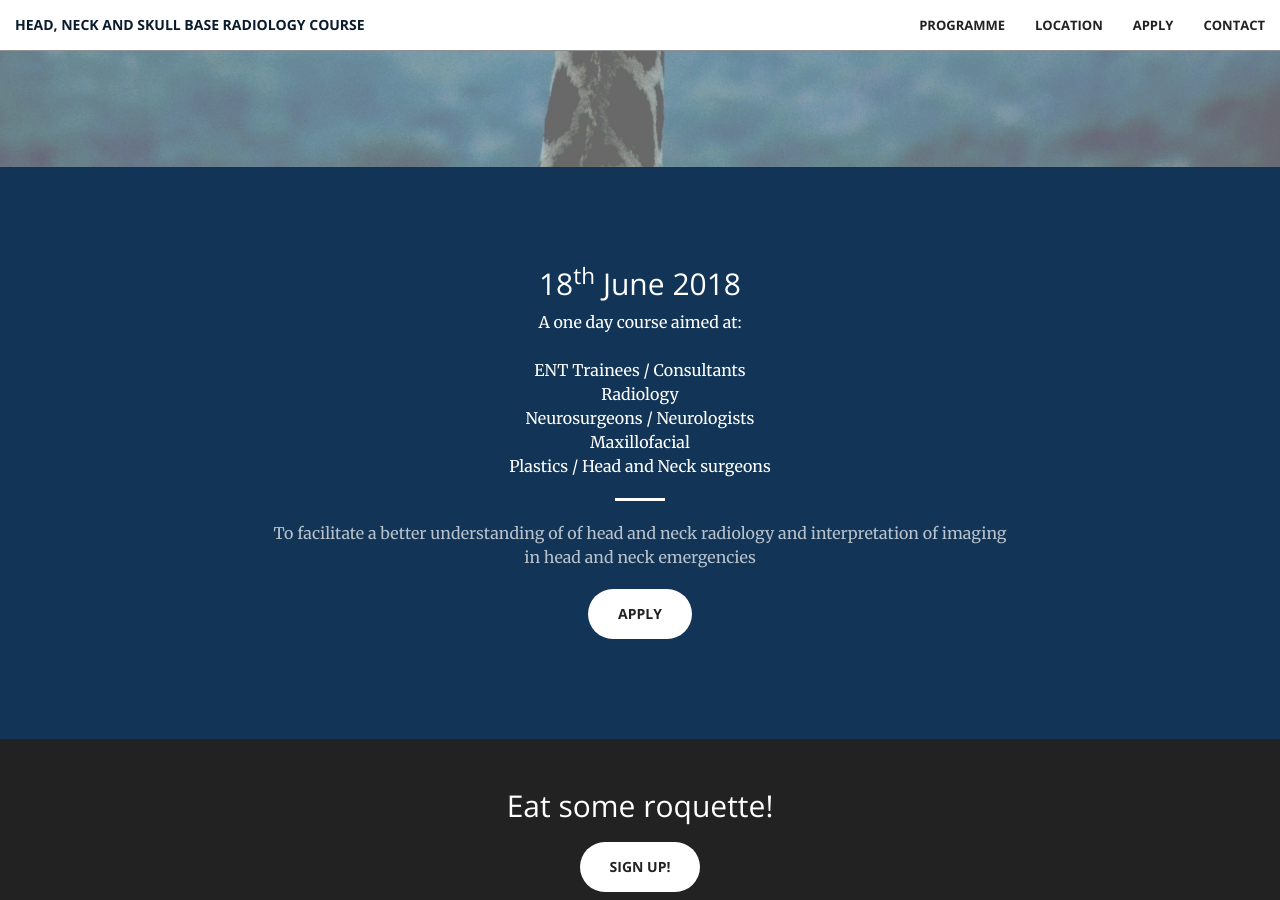
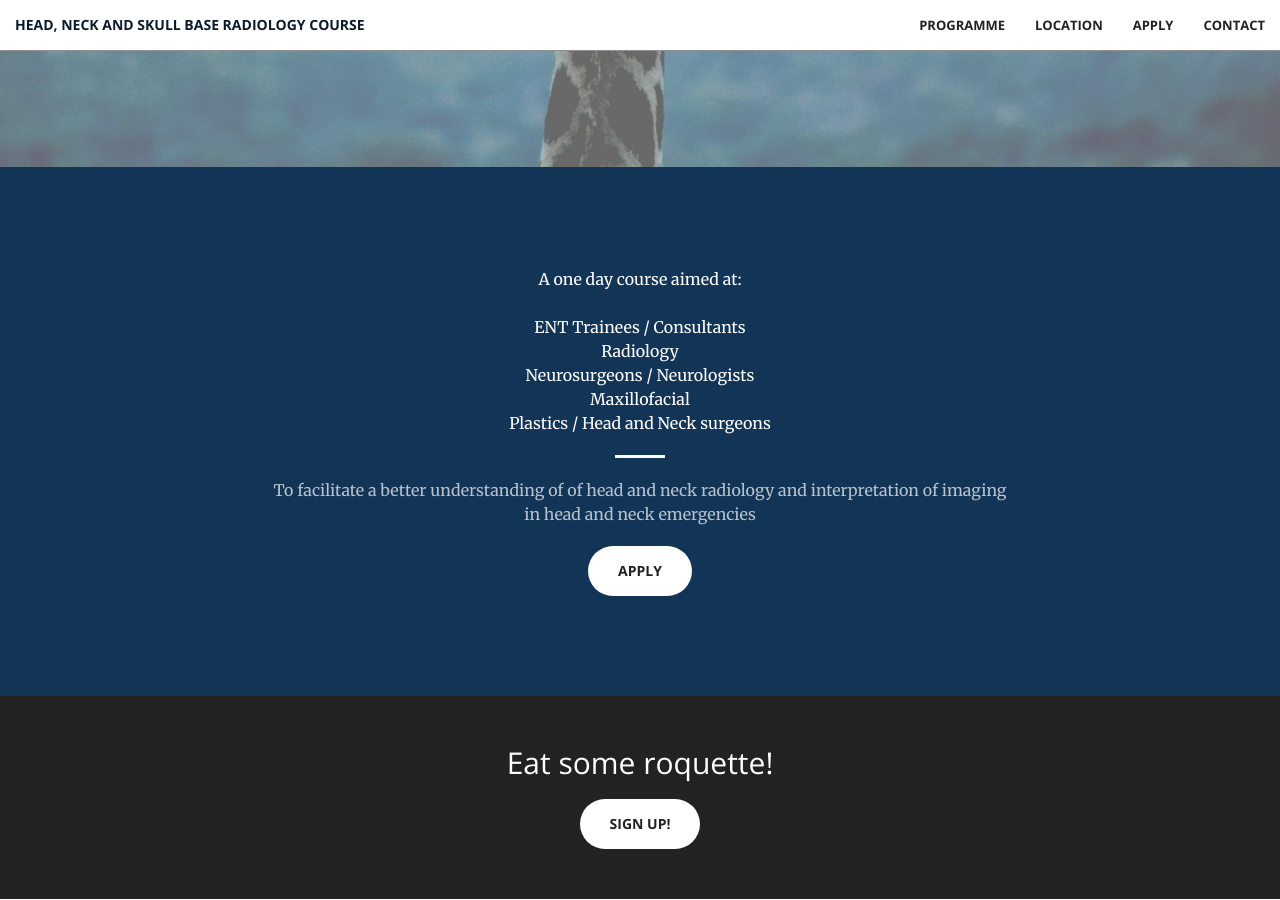
Before and after one commit to aberdeenradiology/aberdeenradiology.github.io, a Jekyll site: the page built from index.html, in a window 1280 px wide and 900 px high, scrolled down 733 px. Built offline with Jekyll 4.4.1, drawn with Linux system fonts in a browser that asks for light colours.

Commit message:
Update call-to-action.html

```diff
--- a/_includes/call-to-action.html
+++ b/_includes/call-to-action.html
@@ -2,7 +2,6 @@
     <div class="container">
         <div class="row">
             <div class="col-lg-8 col-lg-offset-2 text-center">
-                <h2 class="section-heading">18<sup>th</sup> June 2018</h2>
                 <p>A one day course aimed at:<br><br>
                 ENT Trainees / Consultants<br>
                 Radiology<br>
```
